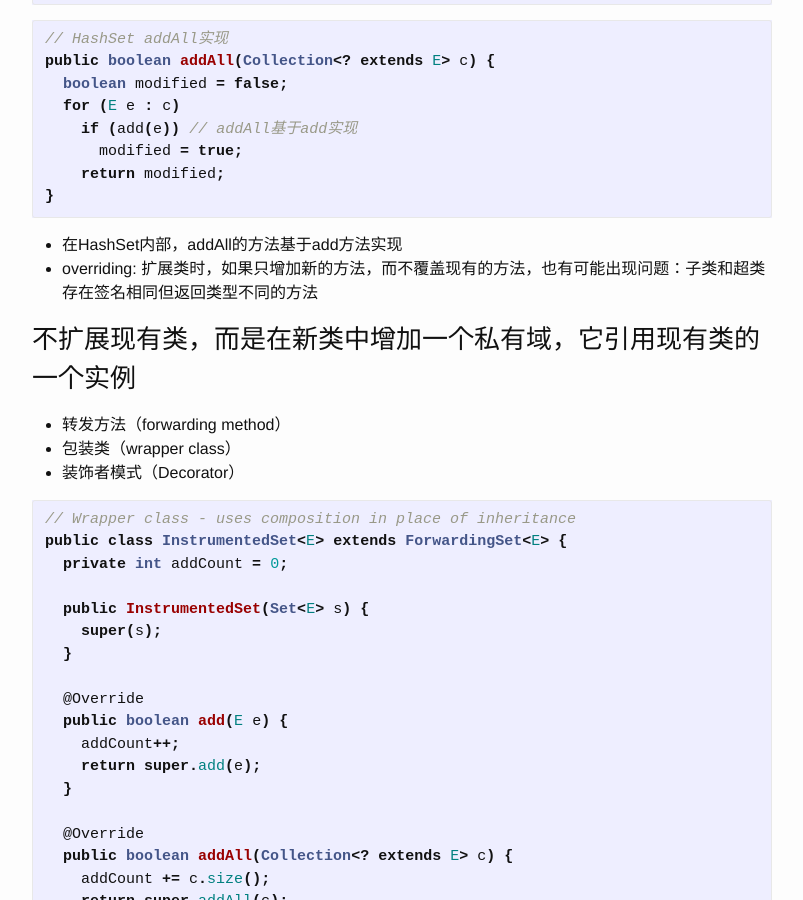
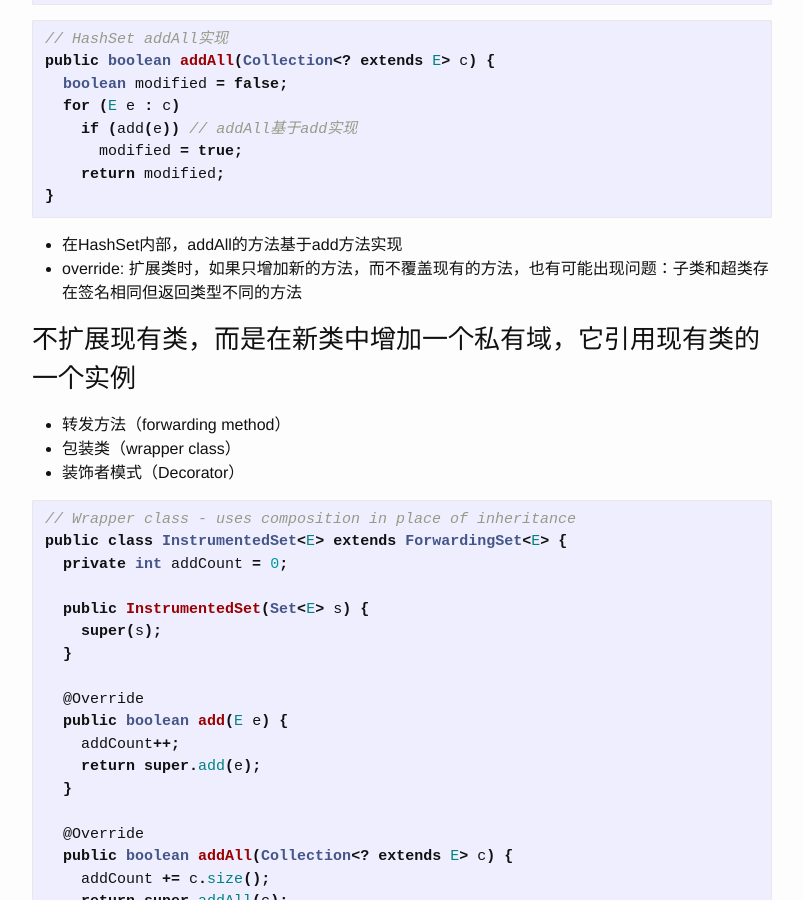
Before and after one commit to willseeyou/willseeyou.github.io, a Jekyll site: the page built from _posts/java/effective-java/2016-02-22-effective-java-16.md, in a window 1280 px wide and 900 px high, scrolled down 983 px. Shown: the whole window, without its empty margins (238-1041 px from the left). Built offline with Jekyll 4.4.1, drawn with Linux system fonts in a browser that asks for light colours.

Commit message:
Update 2016-02-22-effective-java-16.md

```diff
--- a/_posts/java/effective-java/2016-02-22-effective-java-16.md
+++ b/_posts/java/effective-java/2016-02-22-effective-java-16.md
@@ -52,7 +52,7 @@ public boolean addAll(Collection<? extends E> c) {
 ~~~
 
 * 在HashSet内部，addAll的方法基于add方法实现
-* overriding: 扩展类时，如果只增加新的方法，而不覆盖现有的方法，也有可能出现问题：子类和超类存在签名相同但返回类型不同的方法
+* override: 扩展类时，如果只增加新的方法，而不覆盖现有的方法，也有可能出现问题：子类和超类存在签名相同但返回类型不同的方法
 
 ### 不扩展现有类，而是在新类中增加一个私有域，它引用现有类的一个实例
 * 转发方法（forwarding method）
```
